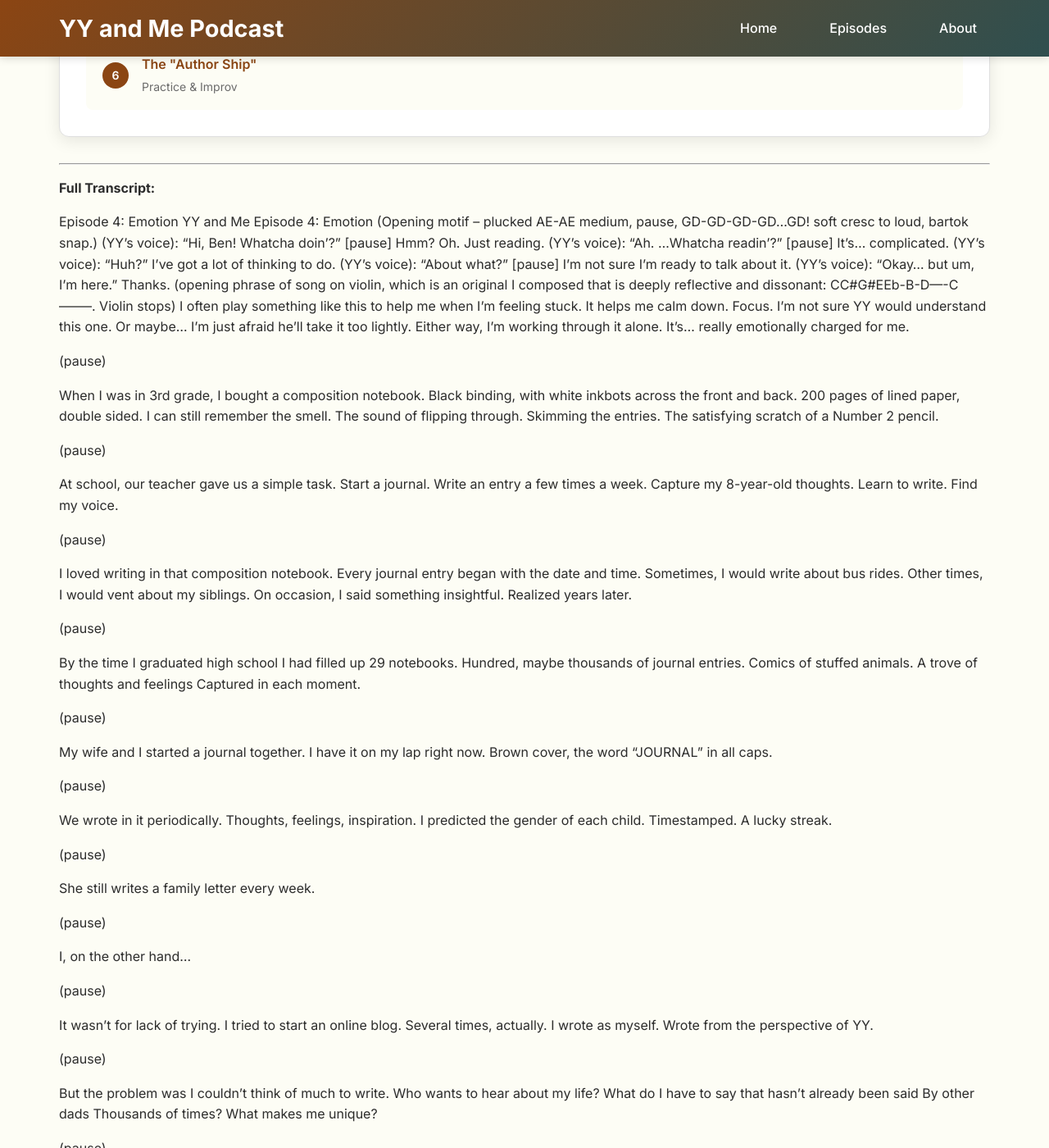
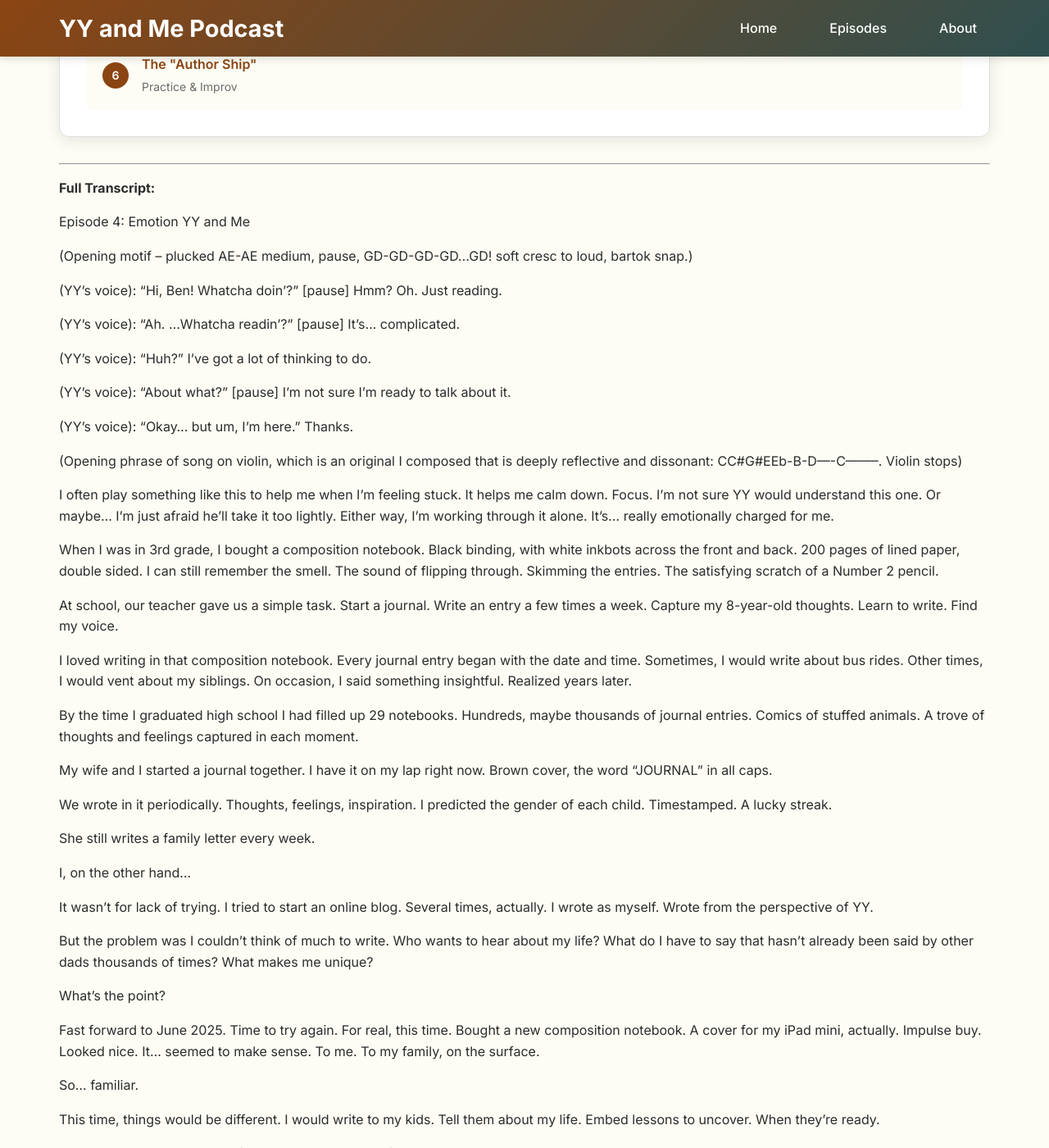
Before and after one commit to benchantech/yyandme, a Jekyll site: the page built from episodes/emotion.md, in a window 1280 px wide and 1400 px high, scrolled down 1204 px. Shown: the whole window at 82% size. Built offline with Jekyll 4.4.1, drawn with Linux system fonts in a browser that asks for light colours; some of the changed text lies outside the part shown.

Commit message:
type: fix | Reformat

```diff
--- a/episodes/emotion.md
+++ b/episodes/emotion.md
@@ -26,371 +26,150 @@ This episode explores the intersection of emotional expression, creative authent
 
 <hr />
 <p><strong>Full Transcript:</strong></p>
-Episode 4: Emotion
-YY and Me Episode 4: Emotion
-(Opening motif – plucked AE-AE medium, pause, GD-GD-GD-GD…GD! soft cresc to loud, bartok snap.)
-(YY’s voice): “Hi, Ben! Whatcha doin’?”
-[pause]
-Hmm? Oh. Just reading.
-(YY’s voice): “Ah. …Whatcha readin’?”
-[pause]
-It’s… complicated.
-(YY’s voice): “Huh?”
-I’ve got a lot of thinking to do.
-(YY’s voice): “About what?”
-[pause]
-I’m not sure I’m ready to talk about it.
-(YY’s voice): “Okay... but um, I’m here.”
-Thanks.
-(opening phrase of song on violin, which is an original I composed that is deeply reflective and dissonant: CC#G#EEb-B-D—-C—-----.  Violin stops)
-I often play something like this to help me when I’m feeling stuck.  It helps me calm down. Focus.
-I’m not sure YY would understand this one.
-Or maybe… I’m just afraid he’ll take it too lightly.
-Either way, I’m working through it alone.
-It’s… really emotionally charged for me.
+<p>Episode 4: Emotion YY and Me</p>
 
-(pause)
+<p>(Opening motif – plucked AE-AE medium, pause, GD-GD-GD-GD…GD! soft cresc to loud, bartok snap.)</p>
 
-When I was in 3rd grade, I bought a composition notebook.
-Black binding, with white inkbots across the front and back.
-200 pages of lined paper, double sided.
-I can still remember the smell.
-The sound of flipping through.
-Skimming the entries.
-The satisfying scratch of a Number 2 pencil.
+<p>(YY’s voice): “Hi, Ben! Whatcha doin’?” [pause] Hmm? Oh. Just reading.</p>
 
-(pause)
+<p>(YY’s voice): “Ah. …Whatcha readin’?” [pause] It’s… complicated.</p>
 
-At school, our teacher gave us a simple task.
-Start a journal.
-Write an entry a few times a week.
-Capture my 8-year-old thoughts.
-Learn to write.
-Find my voice.
+<p>(YY’s voice): “Huh?” I’ve got a lot of thinking to do.</p>
 
-(pause)
+<p>(YY’s voice): “About what?” [pause] I’m not sure I’m ready to talk about it.</p>
 
-I loved writing in that composition notebook.
-Every journal entry began with the date and time.
-Sometimes, I would write about bus rides.
-Other times, I would vent about my siblings.
-On occasion, I said something insightful.
-Realized years later.
+<p>(YY’s voice): “Okay… but um, I’m here.” Thanks.</p>
 
-(pause)
+<p>(Opening phrase of song on violin, which is an original I composed that is deeply reflective and dissonant: CC#G#EEb-B-D—-C——–. Violin stops)</p>
 
-By the time I graduated high school
-I had filled up 29 notebooks.
-Hundred, maybe thousands of journal entries.
-Comics of stuffed animals.
-A trove of thoughts and feelings
-Captured in each moment.
+<p>I often play something like this to help me when I’m feeling stuck. It helps me calm down. Focus. I’m not sure YY would understand this one. Or maybe… I’m just afraid he’ll take it too lightly. Either way, I’m working through it alone. It’s… really emotionally charged for me.</p>
 
-(pause)
+<p>When I was in 3rd grade, I bought a composition notebook. Black binding, with white inkbots across the front and back. 200 pages of lined paper, double sided. I can still remember the smell. The sound of flipping through. Skimming the entries. The satisfying scratch of a Number 2 pencil.</p>
 
-My wife and I started a journal together.
-I have it on my lap right now.
-Brown cover, the word “JOURNAL” in all caps.
+<p>At school, our teacher gave us a simple task. Start a journal. Write an entry a few times a week. Capture my 8-year-old thoughts. Learn to write. Find my voice.</p>
 
-(pause)
+<p>I loved writing in that composition notebook. Every journal entry began with the date and time. Sometimes, I would write about bus rides. Other times, I would vent about my siblings. On occasion, I said something insightful. Realized years later.</p>
 
-We wrote in it periodically.
-Thoughts, feelings, inspiration.
-I predicted the gender of each child.
-Timestamped.  A lucky streak.
+<p>By the time I graduated high school I had filled up 29 notebooks. Hundreds, maybe thousands of journal entries. Comics of stuffed animals. A trove of thoughts and feelings captured in each moment.</p>
 
-(pause)
+<p>My wife and I started a journal together. I have it on my lap right now. Brown cover, the word “JOURNAL” in all caps.</p>
 
-She still writes a family letter every week.
+<p>We wrote in it periodically. Thoughts, feelings, inspiration. I predicted the gender of each child. Timestamped. A lucky streak.</p>
 
-(pause)
+<p>She still writes a family letter every week.</p>
 
-I, on the other hand…
+<p>I, on the other hand…</p>
 
-(pause)
+<p>It wasn’t for lack of trying. I tried to start an online blog. Several times, actually. I wrote as myself. Wrote from the perspective of YY.</p>
 
-It wasn’t for lack of trying.
-I tried to start an online blog.
-Several times, actually.
-I wrote as myself.
-Wrote from the perspective of YY.
+<p>But the problem was I couldn’t think of much to write. Who wants to hear about my life? What do I have to say that hasn’t already been said by other dads thousands of times? What makes me unique?</p>
 
-(pause)
+<p>What’s the point?</p>
 
-But the problem was
-I couldn’t think of much to write.
-Who wants to hear about my life?
-What do I have to say that hasn’t already been said
-By other dads
-Thousands of times?
-What makes me unique?
+<p>Fast forward to June 2025. Time to try again. For real, this time. Bought a new composition notebook. A cover for my iPad mini, actually. Impulse buy. Looked nice. It… seemed to make sense. To me. To my family, on the surface.</p>
 
-(pause)
+<p>So… familiar.</p>
 
-What’s the point?
+<p>This time, things would be different. I would write to my kids. Tell them about my life. Embed lessons to uncover. When they’re ready.</p>
 
-(pause)
+<p>How… do I write about myself? It’s been so long. I’ve forgotten how.</p>
 
-Fast forward to June 2025.
-Time to try again.
-For real, this time.
-Bought a new composition notebook.
-A cover for my iPad mini, actually.
-Impulse buy.
-Looked nice.
-It… seemed to make sense.
-To me.
-To my family, on the surface.
+<p>Dusty case. Hair a little worn. Unraveling, loose strings.</p>
 
-(pause)
+<p>Just start. Write a few words. Something. Anything.</p>
 
-So… familiar.
+<p>Practice.</p>
 
-(pause)
+<p>This hurts.</p>
 
-This time, things would be different.
-I would write to my kids.
-Tell them about my life.
-Embed lessons to uncover.
-When they’re ready.
+<p>It’s okay. Start slow. Same thing I tell my kids when they’re struggling. Funny how so much of what I’ve said to them reflects right back at me.</p>
 
-(pause)
+<p>And you know what? I think it’s working. Reading back what I’m writing I can hear my voice. A little disorganized. Meandering…</p>
 
-How… do I write about myself?
-It’s been so long.
-I’ve forgotten how.
+<p>I need to speed this up. Time is king. My wife is an excellent writer. Her sense of tone, sharpened by thousands of books. Maybe she can help.</p>
 
-(pause)
+<p>I don’t want to bother her. This burden is mine. Alone.</p>
 
-Dusty case.
-Hair a little worn.
-Unraveling, loose strings.
+<p>I need to find a power tool. Something I can train with. No external dependencies.</p>
 
-(pause)
+<p>What about… AI?</p>
 
-Just start.
-Write a few words.
-Something.
-Anything.
+<p>Can you… help me improve my writing skills? In isolation? Read my drafts? Tinker… a little? Teach me?</p>
 
-(pause)
+<p>Whoa. That was fast. So much output. A skeletal frame. Details carefully arranged. Clean. So clean.</p>
 
-Practice.
+<p>Too clean. What did you do to my voice? Where’s the expression? The emotion? It was there… before.</p>
 
-(pause)
+<p>I just need to practice more. It’s like everything else, right? Put in the time. Ensure proper technique. I’ve done this a million times before. Different domain, but…</p>
 
-This hurts.
+<p>It’s the same thing, right?</p>
 
-(pause)
+<p>Right?</p>
 
-It’s okay.
-Start slow.
-Same thing I tell my kids
-When they’re struggling.
-Funny how so much of what I’ve said to them
-Reflects right back at me.
+<p>What… time is it? Shoot, I’m late. Dinner’s already served.</p>
 
-(pause)
+<p>“Dad… where are you?”</p>
 
-And you know what?
-I think it’s working.
-Reading back what I’m writing
-I can hear my voice.
-A little disorganized
-Meandering…
+<p>“Sorry. Didn’t know you were still working.”</p>
 
-(pause)
+<p>I just need a few more minutes. Got to get this draft right. Thread the needle. (slight pause) It’s getting more complicated. But the story deserves it. The story…</p>
 
-I need to speed this up.
-Time is king.
-My wife is an excellent writer.
-Her sense of tone, sharpened
-By thousands of books.
-Maybe she can help.
+<p>Did I just call it… “The story”?</p>
 
-(pause)
+<p>I’m writing this for my kids. They won’t hear it now. It’s for their future. That’s why I need to use AI to upgrade my voice. Faster. Better.</p>
 
-I don’t want to bother her.
-This burden is mine.
-Alone.
+<p>To… upgrade my voice? Ben. Are you hearing yourself?</p>
 
-(pause)
+<p>I was… writing to my kids. In the future. Not now. And I forgot.</p>
 
-I need to find a power tool.
-Something I can train with.
-No external dependencies.
+<p>They’re here. Now. And they need me.</p>
 
-(pause)
+<p>Right now.</p>
 
-What about…
-AI?
+<p>(Violin plays the full piece)</p>
 
-(pause)
+<p>The price of AI — especially on emotions — can be steep. Merciless. And the most dangerous part–</p>
 
-Can you… help me improve my writing skills?
-In isolation?
-Read my drafts?
-Tinker… a little?
-Teach me?
+<p>You didn’t see it coming. And you have to pay.</p>
 
-(pause)
+<p>You know what— I do need YY for this one. Hang on.</p>
 
-Whoa.
-That was fast.
-So much output.
-A skeletal frame.
-Details carefully arranged.
-Clean.
-So clean.
+<p>(YY’s voice) “Hi, Ben!”</p>
 
-(pause)
+<p>Thanks for coming back. Sorry about earlier.</p>
 
-Too clean.
-What did you do to my voice?
-Where’s the expression?
-The emotion?
-It was there…
-Before.
+<p>(YY’s voice) (without skipping a beat) “No problem! What’s up?”</p>
 
-(pause)
+<p>So… you know how I’ve been really busy? Building something new?</p>
 
-I just need to practice more.
-It’s like everything else, right?
-Put in the time.
-Ensure proper technique.
-I’ve done this a million times before.
-Different domain, but…
+<p>(YY’s voice) “I mean, YEAH.”</p>
 
-(pause)
+<p>I… forgot to pay attention to my family.</p>
 
-It’s the same thing, right?
+<p>(YY’s voice) “Yeah, I know.”</p>
 
-(pause)
+<p>Was that the right thing to do?</p>
 
-Right?
+<p>(YY’s voice) (lightbulb flicking on) “Ohhh. That’s what this is about?”</p>
 
-(pause)
+<p>It is.</p>
 
-What… time is it?
-Shoot, I’m late.
-Dinner’s already served.
+<p>(YY’s voice) “Okay, so… you’ve been distracted, and… and…”</p>
 
-(pause)
+<p>(YY’s voice) “Do you miss your kids?”</p>
 
-“Dad…
-where are you?”
+<p>Yeah.</p>
 
-(pause)
+<p>“Do they… want your attention?”</p>
 
-“Sorry.
-Didn’t know you were still working.”
+<p>They do.</p>
 
-(pause)
+<p>(YY’s voice) “Does that… matter to you?”</p>
 
-I just need a few more minutes.
-Got to get this draft right.
-Thread the needle.
-(slight pause)
-It’s getting more complicated.
-But the story deserves it.
-The story…
+<p>It does.</p>
 
-(pause)
+<p>(YY’s voice, softer) “…What are you going to do?”</p>
 
-Did I just call it…
-“The story”?
+<p>I just need a little more time. To think.</p>
 
-(pause)
-
-I’m writing this for my kids.
-They won’t hear it now.
-It’s for their future.
-That’s why I need to use AI
-To upgrade my voice
-Faster.  Better.
-
-(pause)
-
-To… upgrade my voice?
-Ben.
-Are you hearing yourself?
-
-(pause)
-
-I was…
-Writing to my kids.
-In the future.
-Not now.
-And I forgot.
-
-(pause)
-
-They’re here.
-Now.
-And they need me.
-
-(pause)
-
-Right now.
-
-(pause)
-
-(violin plays the full piece)
-
-(pause)
-
-The price of AI
-Especially on emotions
-Can be steep.
-Merciless.
-And the most dangerous part–
-
-(pause)
-
-You didn’t see it coming.
-And you have to pay.
-
-[pause]
-You know what—
-I do need YY for this one.
-Hang on.
-
-(YY’s voice) “Hi, Ben!”
-Thanks for coming back.
-Sorry about earlier.
-(YY’s voice) (without skipping a beat)
-“No problem! What’s up?”
-So… you know how I’ve been really busy?
-Building something new?
-(YY’s voice)
-“I mean, YEAH.”
-I… forgot to pay attention to my family.
-[pause]
-(YY’s voice)
-“Yeah, I know.”
-Was that the right thing to do?
-[pause]
-(YY’s voice) (lightbulb flicking on)
-“Ohhh. That’s what this is about?”
-It is.
-(YY’s voice)
-“Okay, so… you’ve been distracted, and… and…”
-[pause]
-(YY’s voice)
-“Do you miss your kids?”
-Yeah.
-[pause]
-“Do they… want your attention?”
-They do.
-(YY’s voice)
-“Does that… matter to you?”
-[pause]
-It does.
-[longer pause]
-(YY’s voice, softer)
-“…What are you going to do?”
-(pause)
-I just need a little more time.
-To think.
-(pause)
-[motif]
+<p>[motif]</p>
```
